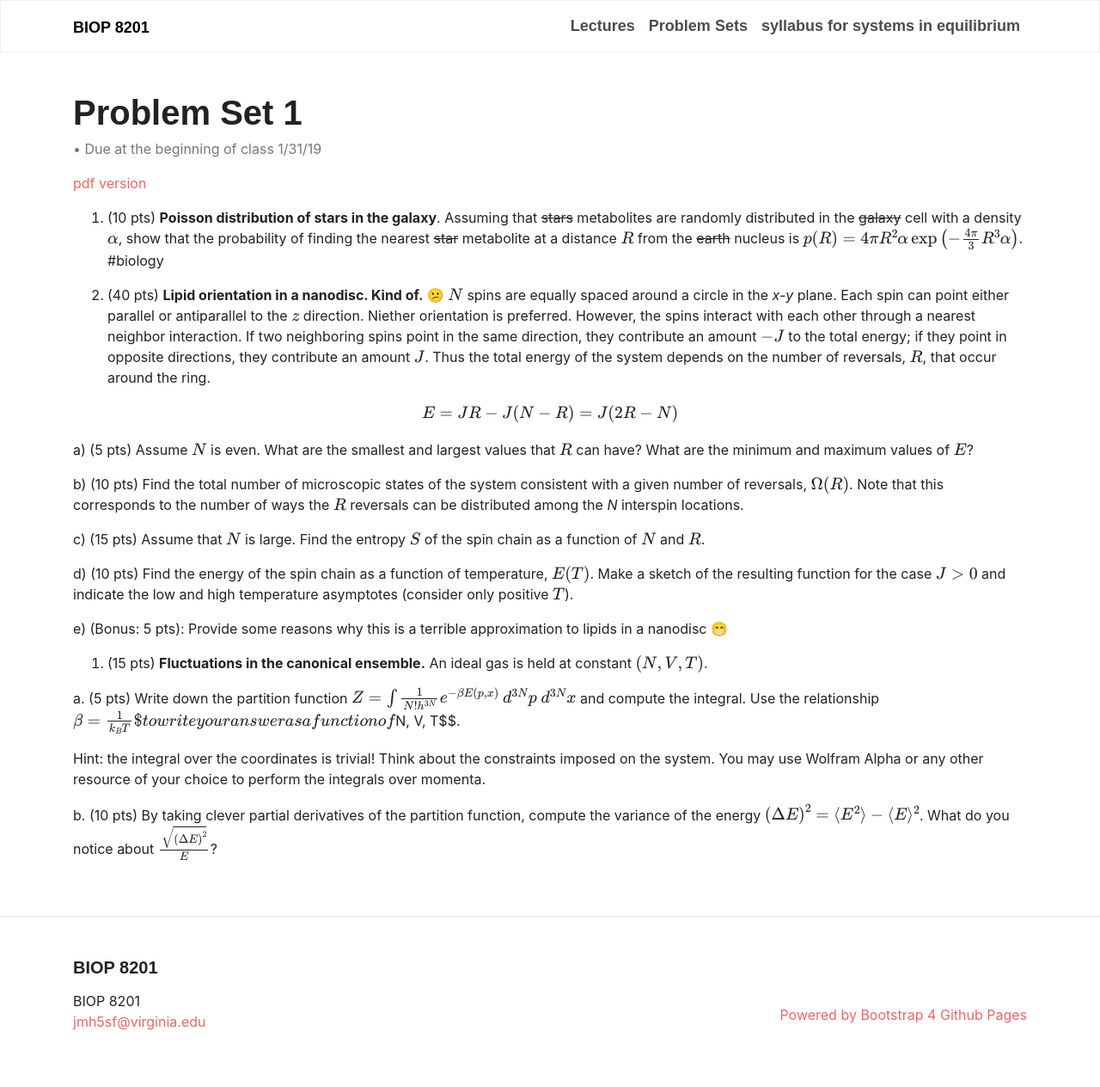
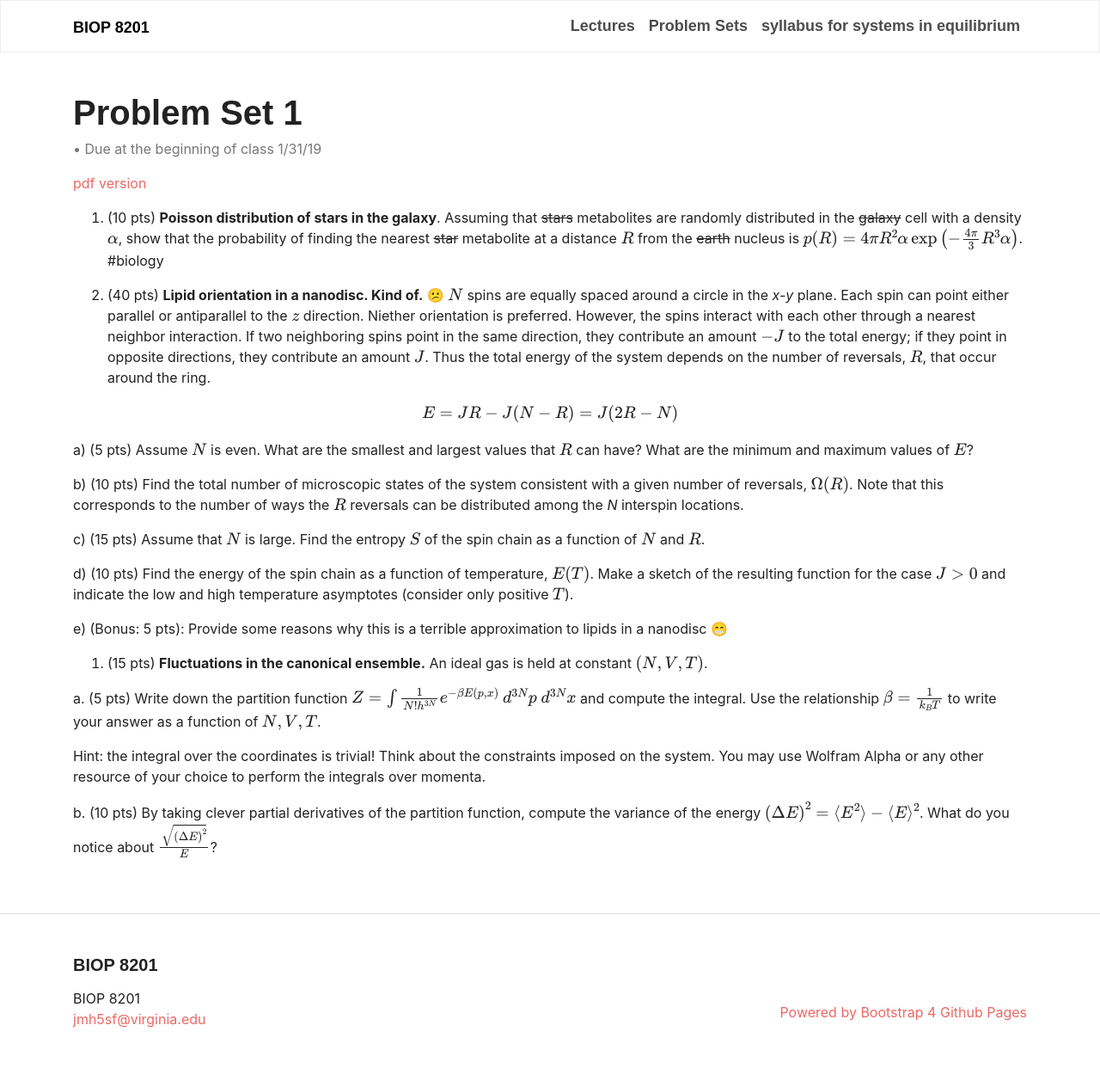
Before and after one commit to jmhays/biop-web, a Jekyll site: the page built from problem_sets/ps1.md, in a window 1280 px wide. Shown: the whole page at 86% size. Built offline with Jekyll 4.4.1, drawn with Linux system fonts in a browser that asks for light colours; emoji names are drawn with the system emoji font; some web fonts are replaced; formulas are drawn with MathJax 3.

Commit message:
fix typo

```diff
--- a/problem_sets/ps1.md
+++ b/problem_sets/ps1.md
@@ -26,7 +26,7 @@ e) (Bonus: 5 pts): Provide some reasons why this is a terrible approximation to
 
 3. (15 pts) **Fluctuations in the canonical ensemble.** An ideal gas is held at constant $$(N, V, T)$$.
 
-a. (5 pts) Write down the partition function $$Z = \int \frac{1}{N! h^{3N}}e^{-\beta E(p,x)}~d^{3N}p~d^{3N}x$$ and compute the integral. Use the relationship $$\beta = \frac{1}{k_B T}$ to write your answer as a function of $$N, V, T$$.
+a. (5 pts) Write down the partition function $$Z = \int \frac{1}{N! h^{3N}}e^{-\beta E(p,x)}~d^{3N}p~d^{3N}x$$ and compute the integral. Use the relationship $$\beta = \frac{1}{k_B T}$$ to write your answer as a function of $$N, V, T$$.
 
 Hint: the integral over the coordinates is trivial! Think about the constraints imposed on the system. You may use Wolfram Alpha or any other resource of your choice to perform the integrals over momenta.
 
```
